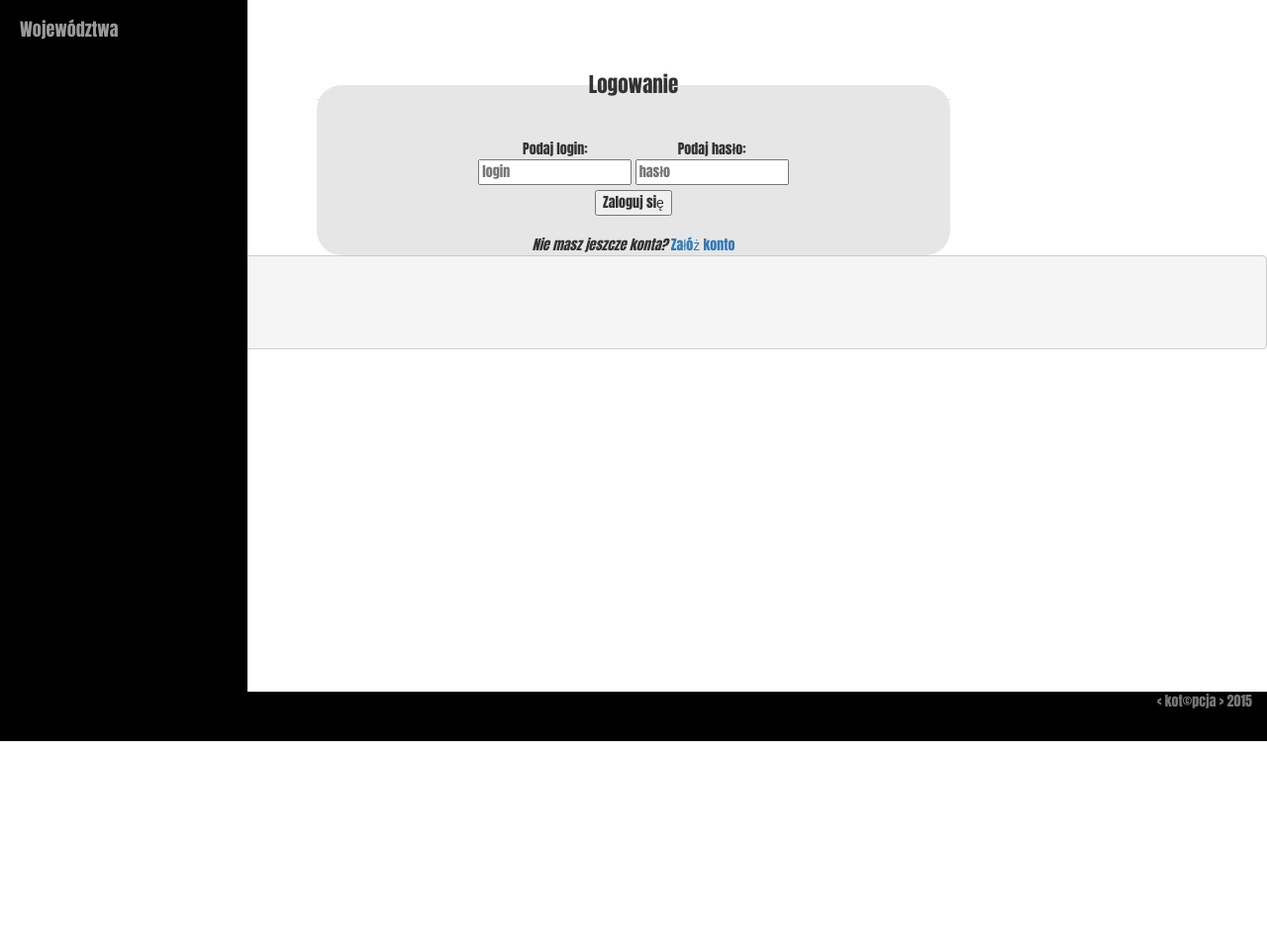
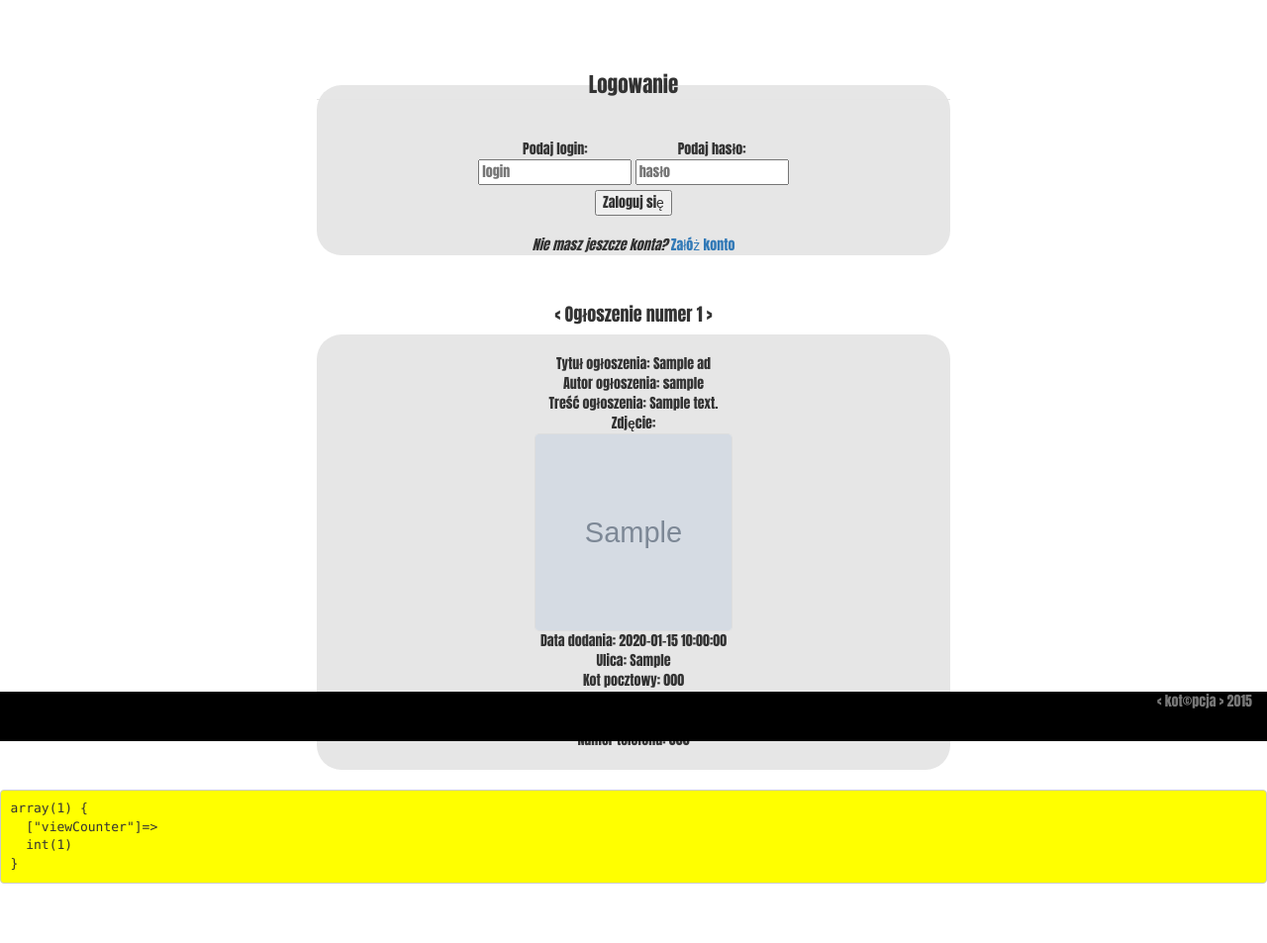
Before and after one commit to piotrhalicki/Kotopcja, a PHP site: page / in a window 1280 px wide. Shown: the part 51-1004 px from the top of the page at 99% size. Before the commit the page ends 800 px from the top, so only its background shows below. Run offline with PHP 8.4, Linux system fonts and the light colour scheme; data comes from the database, SQL or seed files in the repository; tables that the repository leaves empty hold one stand-in row (values such as "Sample post"); grey boxes marked "Sample" are stand-in pictures; some libraries are stand-ins or nearby versions.

Commit message:
kotopcja - szósty commit

```diff
--- a/css/style.css
+++ b/css/style.css
@@ -18,6 +18,9 @@
   background-color: #000000;
 }
 
+pre {
+	background-color: yellow;
+}
 
 .container {
   width: auto;
@@ -43,6 +46,28 @@
 	margin: 0 auto;
 }
 
+
+.thumbnail {
+  position: relative;
+  width: 200px;
+  height: 200px;
+  overflow: hidden;
+  display: block;
+  margin-left: auto;
+  margin-right: auto;
+  margin-bottom: 0px;
+}
+.thumbnail img {
+  position: absolute;
+  left: 50%;
+  top: 50%;
+  height: 100%;
+  width: auto;
+  -webkit-transform: translate(-50%,-50%);
+      -ms-transform: translate(-50%,-50%);
+          transform: translate(-50%,-50%);
+
+}
 
 
 
@@ -108,7 +133,7 @@
     margin-right: -250px;
 }
 
-/* Sidebar Styles */
+/* SIDEBAR */
 
 .sidebar-nav {
 
@@ -182,14 +207,12 @@
     position: relative;
     margin-right: 0;
 }
-}
 
-
-
+/* INPUT FILE */
 
 .input-file {
 	position: relative; margin: 300px 300px 0
-	} /* Remove margin, it is just for stackoverflow viewing */
+} /* Remove margin */
 
 .input-file .input-group-addon {
 	border: 0px;
--- a/formularze/user_logowanie.php
+++ b/formularze/user_logowanie.php
@@ -13,7 +13,6 @@
 }
 
 ?>
-
 <div style="text-align: center">
 <form method='POST' action='#' style="margin-top: 100px;">
 <fieldset>
@@ -30,3 +29,34 @@
 </fieldset>
 </form>
 </div>
+<br>
+<br>
+
+<?php
+
+$newAd = new Ad;
+$advs = $newAd->showAllAds();
+
+foreach($advs as $key => $value) {
+	echo 	("
+		<div style='text-align: center'>
+		<h4 style='text-align: center'>&lt; <strong>Ogłoszenie numer ".$value['ad_id']."</strong> &gt;</h4>
+		<fieldset><br>
+			<strong>Tytuł ogłoszenia: </strong>" .$value['ad_title']. "<br>
+			<strong>Autor ogłoszenia: </strong>" .$value['user_login']. "<br>
+			<strong>Treść ogłoszenia: </strong>" .$value['ad_contents']. "<br>
+			<strong>Zdjęcie: </strong><br>
+			<a href='#' class='thumbnail'><img src='/".$value['ad_picture_path']."'></a>
+			<strong>Data dodania: </strong>" .$value['ad_date']. "<br>
+			<strong>Ulica: </strong>" .$value['user_street']. "<br>
+			<strong>Kot pocztowy: </strong>" .$value['user_postal']. "<br>
+			<strong>Miasto: </strong>" .$value['location_city']. "<br>
+			<strong>Województwo: </strong>" .$value['location_province']. "<br>
+			<strong>Numer telefonu: </strong>" .$value['user_telephone_number']. "<br><br>
+		</fieldset>
+		</div>
+		<br>
+			");
+}
+
+?>
--- a/formularze/user_rejestracja.php
+++ b/formularze/user_rejestracja.php
@@ -15,7 +15,7 @@
 ?>
 
 <div style="text-align: center">
-<form method='POST' action='#'>
+<form method='POST' action='#' style="margin-top: 100px;">
 <fieldset>
 <legend><strong>Rejestracja</strong></legend><br>
 <label>Imię:<br>
--- a/index.php
+++ b/index.php
@@ -2,14 +2,14 @@
 session_start();
 include('connect.php');
 
-// require('klasy/ad.php');
+require('klasy/ad.php');
 // require('klasy/admin.php');
 // require('klasy/comment.php');
 require('klasy/location.php');
 // require('klasy/message.php');
 require('klasy/user.php');
 
-// Ad::conn($conn);
+Ad::conn($conn);
 // Admin::conn($conn);
 // Comment::conn($conn);
 Location::conn($conn);
@@ -55,15 +55,15 @@
 // var_dump($match);
 // echo ("</pre>");
 ?>
-<div id="wrapper">
+<!-- <div id="wrapper"> -->
 <!-- Sidebar -->
-        <div id="sidebar-wrapper">
-            <ul class="sidebar-nav">
-                <li class="sidebar-brand">
-                    <a href="#">
-                        Województwa
-                    </a>
-                </li>
+<!--         <div id="sidebar-wrapper"> -->
+<!--             <ul class="sidebar-nav"> -->
+<!--                 <li class="sidebar-brand"> -->
+<!--                     <a href="#"> -->
+<!--                         Województwa -->
+<!--                     </a> -->
+<!--                 </li> -->
 <!--                 <li> -->
 <!--                     <a href="#">Dashboard</a> -->
 <!--                 </li> -->
@@ -85,10 +85,10 @@
 <!--                 <li> -->
 <!--                     <a href="#">Contact</a> -->
 <!--                 </li> -->
-            </ul>
-        </div>
+<!--             </ul> -->
+<!--         </div> -->
         <!-- /#sidebar-wrapper -->
-        </div>
+<!--         </div> -->
 <?php
 if ($match) {
 	require $match['target'];
--- a/klasy/location.php
+++ b/klasy/location.php
@@ -38,14 +38,14 @@
 		$this->locationCity = $locationCity;
 	}
 
-	public function get_()
+	public function get_locationCity()
 	{
 		return $this->locationCity;
 	}
 
 	public function showLocationCityByProvince($locationProvince) // miasta według województwa
 	{
-		$sqlQuery = "SELECT location_city
+		$sqlQuery = "SELECT location_id, location_city
 					FROM Locations
 					WHERE location_province='$locationProvince'";
 
@@ -53,7 +53,7 @@
 
 		if ($result->num_rows > 0){
 			while ($row = $result->fetch_assoc()){
-				echo ("<option value=".$row['location_city'].">".$row['location_city']."</option>");
+				echo ("<option value=".$row['location_id'].">".$row['location_city']."</option>");
 			}
 		}
 	}
@@ -103,6 +103,11 @@
 		}
 	}
 
+// 	public function get_locationIdByCity($locationCity)
+// 	{
+// 		return $this->Id;
+// 	}
+
 }
 
 ?>
--- a/widoki/user_zarejestrowany.php
+++ b/widoki/user_zarejestrowany.php
@@ -6,6 +6,8 @@
 
 ?>
 
-<p style="text-align: center">
+<div style="text-align: center">
+<p style="margin-top: 100px;">
 Do przekierowania na stronę logowania pozostało: <span id="odliczanie">5</span><br>
 </p>
+</div>
```
Also changed, not shown: klasy/ad.php (+47 -8 lines), widoki/user_profil.php (+60 -24 lines), widoki/user_zalogowany.php (+8 -2 lines). Lines whose indentation alone changed are shown as unchanged.
